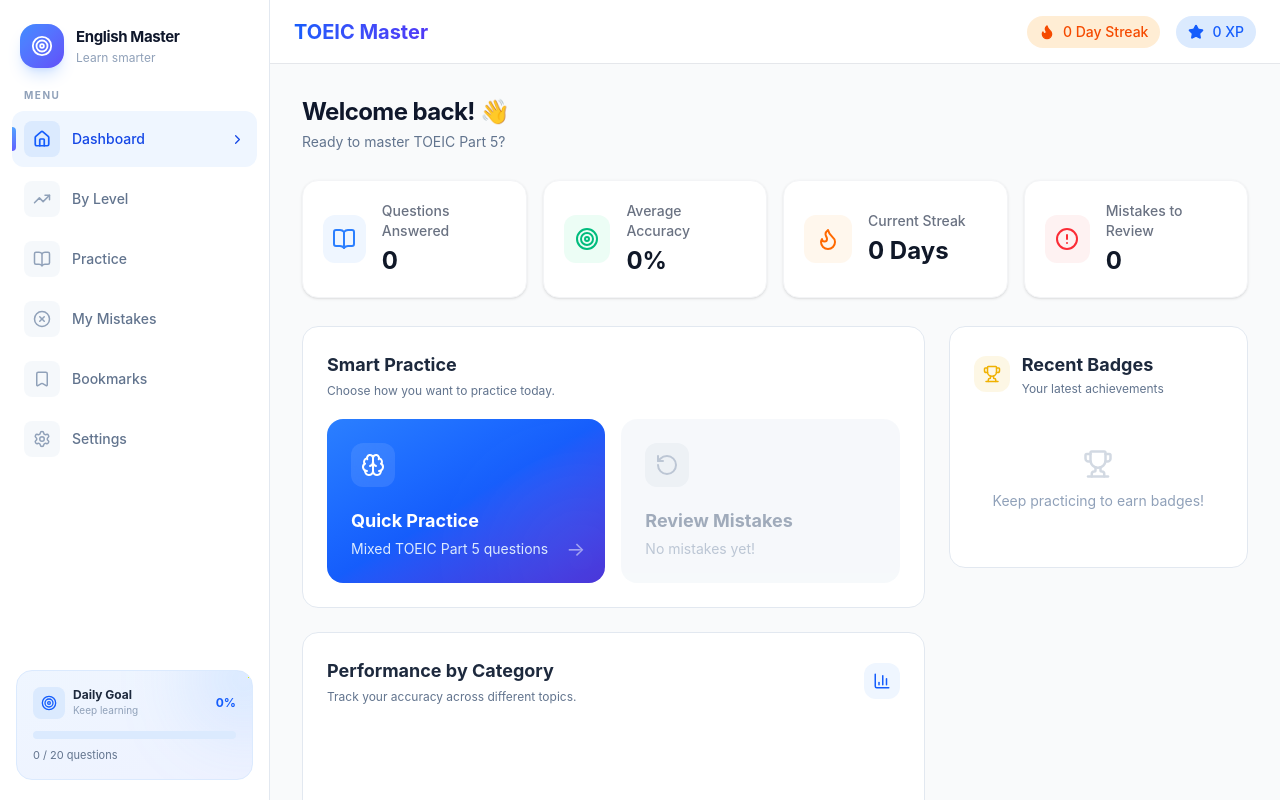
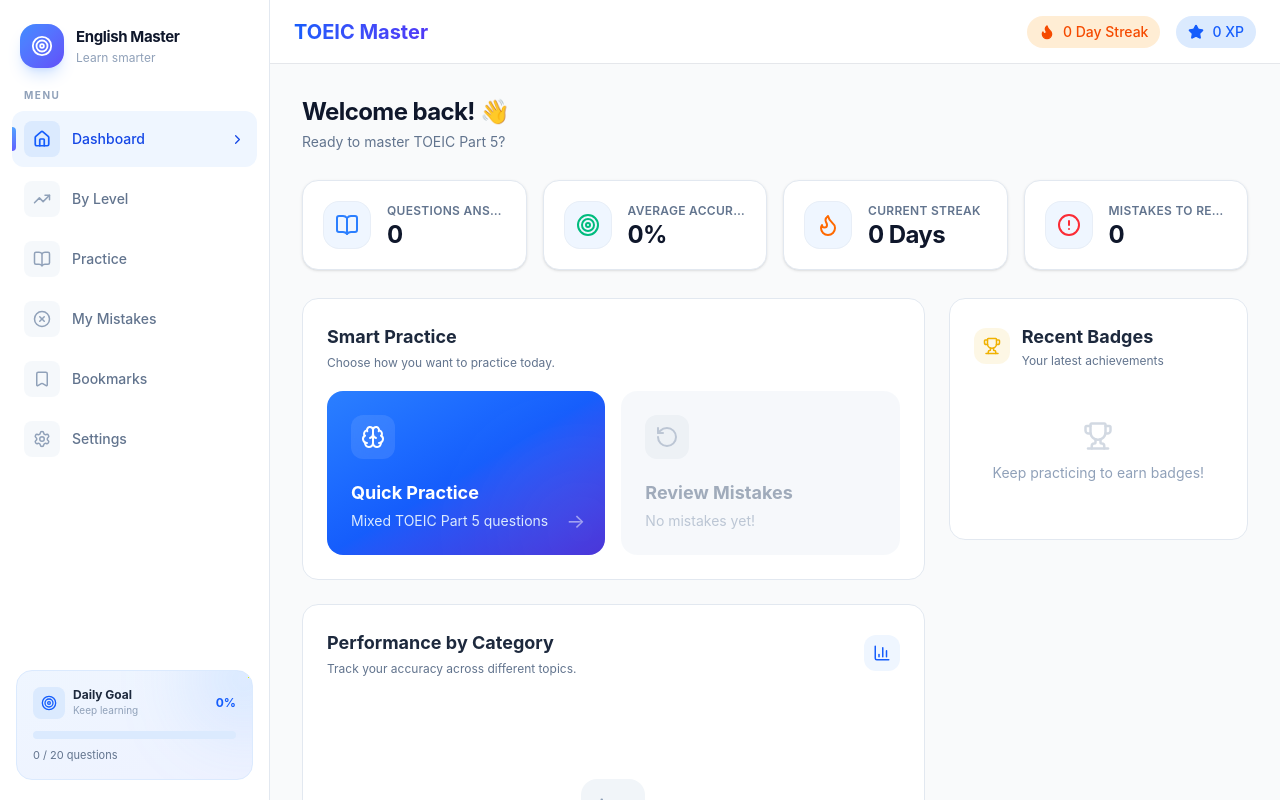
Before and after one commit to condua/toeic-simulation, a React (Vite) app: page / in a window 1280 px wide. Built offline with nearby package versions, Linux system fonts and the light colour scheme.

Commit message:
cập nhật nội dung part 5 toeic

```diff
--- a/src/components/StatCard.jsx
+++ b/src/components/StatCard.jsx
@@ -1,19 +1,204 @@
-import React from "react";
+import React, { useContext } from "react";
+import { AppContext } from "../context/AppContext";
 
-export default function StatCard({ title, value, icon, color }) {
+export default function StatCard({ title, value, icon, color = "blue" }) {
+  const { state } = useContext(AppContext);
+  const isDark = state.settings.darkMode;
+
+  const colorMap = {
+    blue: {
+      icon: "bg-blue-50 text-blue-600 dark:bg-blue-500/[0.10] dark:text-blue-400",
+      glow: "dark:group-hover:bg-blue-500/[0.04]",
+    },
+
+    green: {
+      icon: "bg-emerald-50 text-emerald-600 dark:bg-emerald-500/[0.10] dark:text-emerald-400",
+      glow: "dark:group-hover:bg-emerald-500/[0.04]",
+    },
+
+    orange: {
+      icon: "bg-orange-50 text-orange-600 dark:bg-orange-500/[0.10] dark:text-orange-400",
+      glow: "dark:group-hover:bg-orange-500/[0.04]",
+    },
+
+    red: {
+      icon: "bg-rose-50 text-rose-600 dark:bg-rose-500/[0.10] dark:text-rose-400",
+      glow: "dark:group-hover:bg-rose-500/[0.04]",
+    },
+
+    purple: {
+      icon: "bg-purple-50 text-purple-600 dark:bg-purple-500/[0.10] dark:text-purple-400",
+      glow: "dark:group-hover:bg-purple-500/[0.04]",
+    },
+
+    yellow: {
+      icon: "bg-amber-50 text-amber-600 dark:bg-amber-500/[0.10] dark:text-amber-400",
+      glow: "dark:group-hover:bg-amber-500/[0.04]",
+    },
+  };
+
+  /*
+   * Hỗ trợ cả:
+   * color="blue"
+   *
+   * và cách cũ:
+   * color="bg-blue-50 dark:bg-blue-900/20"
+   */
+  const normalizedColor =
+    typeof color === "string" && colorMap[color] ? color : "blue";
+
+  const theme = colorMap[normalizedColor];
+
   return (
-    <div className="bg-white dark:bg-gray-800 rounded-2xl p-5 shadow-sm border border-gray-100 dark:border-gray-700 flex items-center gap-4">
+    <div
+      className={`
+        group relative
+        overflow-hidden
+        flex items-center gap-4
+
+        rounded-2xl
+        p-5
+
+        border
+        shadow-sm
+
+        transition-all
+        duration-300
+
+        ${
+          isDark
+            ? `
+              bg-[#15171c]
+              border-white/[0.07]
+              shadow-black/10
+              hover:bg-[#181a20]
+              hover:border-white/[0.11]
+              hover:-translate-y-0.5
+              hover:shadow-xl
+              hover:shadow-black/20
+            `
+            : `
+              bg-white
+              border-slate-200
+              hover:border-slate-300
+              hover:-translate-y-0.5
+              hover:shadow-lg
+              hover:shadow-slate-200/60
+            `
+        }
+      `}
+    >
+      {/* Subtle hover glow */}
       <div
-        className={`w-12 h-12 rounded-xl flex items-center justify-center ${color}`}
+        className={`
+          pointer-events-none
+          absolute
+          -right-10
+          -top-10
+          h-28
+          w-28
+          rounded-full
+          blur-3xl
+          opacity-0
+          transition-opacity
+          duration-500
+          group-hover:opacity-100
+
+          ${theme.glow}
+        `}
+      />
+
+      {/* Icon */}
+      <div
+        className={`
+          relative
+          flex
+          h-12
+          w-12
+          shrink-0
+          items-center
+          justify-center
+
+          rounded-2xl
+
+          ${theme.icon}
+
+          ring-1
+          ring-inset
+          ring-black/[0.03]
+
+          dark:ring-white/[0.05]
+
+          transition-transform
+          duration-300
+
+          group-hover:scale-105
+        `}
       >
         {icon}
       </div>
-      <div>
-        <p className="text-sm text-gray-500 dark:text-gray-400 font-medium">
+
+      {/* Content */}
+      <div className="relative min-w-0">
+        <p
+          className={`
+            truncate
+            text-xs
+            font-semibold
+            tracking-wide
+            uppercase
+
+            ${isDark ? "text-zinc-400" : "text-slate-500"}
+          `}
+        >
           {title}
         </p>
-        <h3 className="text-2xl font-bold mt-1">{value}</h3>
+
+        <h3
+          className={`
+            mt-1
+            text-2xl
+            font-bold
+            leading-none
+            tracking-tight
+
+            ${isDark ? "text-zinc-100" : "text-slate-900"}
+          `}
+        >
+          {value}
+        </h3>
       </div>
+
+      {/* Small accent line */}
+      <div
+        className={`
+          absolute
+          bottom-0
+          left-5
+          right-5
+          h-px
+
+          opacity-0
+          transition-opacity
+          duration-300
+
+          group-hover:opacity-100
+
+          ${
+            normalizedColor === "green"
+              ? "bg-gradient-to-r from-transparent via-emerald-400/40 to-transparent"
+              : normalizedColor === "orange"
+                ? "bg-gradient-to-r from-transparent via-orange-400/40 to-transparent"
+                : normalizedColor === "red"
+                  ? "bg-gradient-to-r from-transparent via-rose-400/40 to-transparent"
+                  : normalizedColor === "purple"
+                    ? "bg-gradient-to-r from-transparent via-purple-400/40 to-transparent"
+                    : normalizedColor === "yellow"
+                      ? "bg-gradient-to-r from-transparent via-amber-400/40 to-transparent"
+                      : "bg-gradient-to-r from-transparent via-blue-400/40 to-transparent"
+          }
+        `}
+      />
     </div>
   );
 }
```
